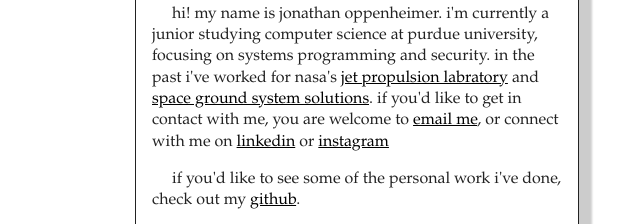
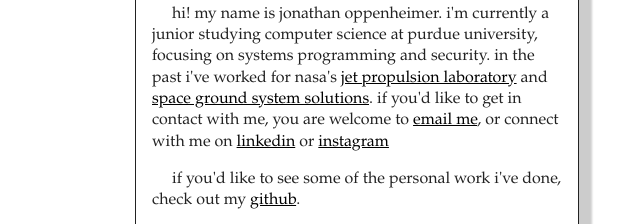
Before and after one commit to JonathanOppenheimer/jonathanoppenheimer.com, a plain HTML site: page index.html in a window 1280 px wide. Shown: the part 260-484 px from the top of the page, 283-923 px from the left. Drawn offline with Linux system fonts and the light colour scheme.

Commit message:
fix mispell

```diff
--- a/index.html
+++ b/index.html
@@ -41,7 +41,7 @@
         &emsp; hi! my name is jonathan oppenheimer. i'm currently a junior
         studying computer science at purdue university, focusing on systems programming and security.
         in the past i've worked for nasa's
-        <a href="https://www.jpl.nasa.gov/" target="blank">jet propulsion labratory</a> and
+        <a href="https://www.jpl.nasa.gov/" target="blank">jet propulsion laboratory</a> and
         <a href="https://www.sgss.com/index.html" target="blank">space ground system solutions</a>.
         if you'd like to get in contact with me, you are welcome to
         <a href="mailto:joppenhe@purdue.edu">email me</a>, or connect with me
```
